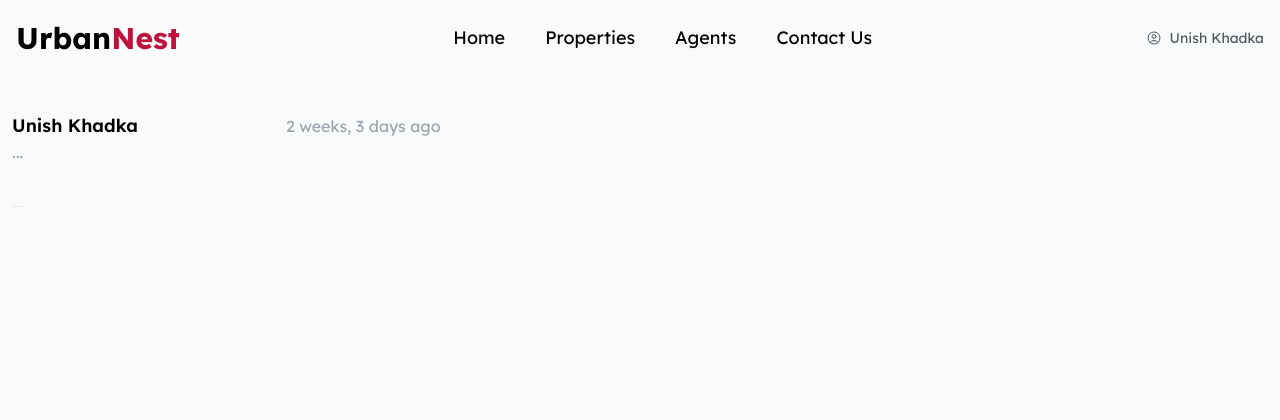
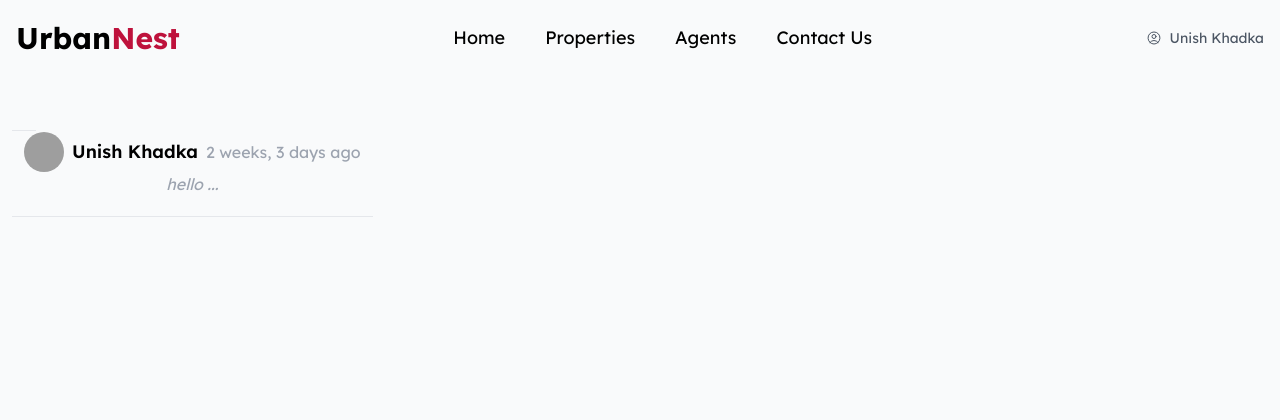
Before and after one commit to Zeusangis/django-real-estate, a Django app: page /inbox/ in a window 1280 px wide. Shown: the top 420 px of the page. Run offline with Django 5.2, Linux system fonts and the light colour scheme; a user stored in the database is signed in; data comes from the database, SQL or seed files in the repository; some libraries are stand-ins or nearby versions; grey boxes are pictures that could not be loaded.

Commit message:
Update inbox templates to display opposite user information and improve layout

```diff
--- a/spacenest/templates/spacenest/inbox_sidebar.html
+++ b/spacenest/templates/spacenest/inbox_sidebar.html
@@ -5,10 +5,14 @@
  <div class="transition hover:bg-indigo-100 px-3">
  <a href="{% url "inbox_single" mail.id %}" class="py-5 border-b px-3 ">
    <div  class="flex justify-between items-center">
-     <h3 class="text-lg font-semibold">{{mail.sender.full_name}}</h3>
+    <div class="flex items-center gap-2">
+      <img src="{{opposite_user.profile_image.url}}" alt="profile" class="w-10 h-10 rounded-full object-cover">
+      <div>
+        <h3 class="text-lg font-semibold">{{opposite_user.full_name}}</h3>
+     </div>
      <p class="text-md text-gray-400">{{mail.created_at|timesince}} ago</p>
    </div>
-   <div class="text-md italic text-gray-400">{{latest_message.message|slice:30}}...</div>
+   <div class="text-md italic text-center text-gray-400">{{latest_message.message|slice:30}}...</div>
  </a>
 </div>
  {% endfor %}
--- a/spacenest/templates/spacenest/inbox_single.html
+++ b/spacenest/templates/spacenest/inbox_single.html
@@ -11,14 +11,14 @@
       <div class="flex space-x-4 items-center">
         <div class="h-12 w-12 rounded-full overflow-hidden">
           <img
-            src="{{mailbox.sender.profile_image.url}}"
+            src="{{opposite_user.profile_image.url}}"
             loading="lazy"
             class="h-full w-full object-cover"
           />
         </div>
         <div class="flex flex-col">
-          <h3 class="font-semibold text-lg">{{mailbox.sender.full_name}}</h3>
-          <p class="text-light text-gray-400">{{mailbox.sender.email}}</p>
+          <h3 class="font-semibold text-lg">{{opposite_user.full_name}}</h3>
+          <p class="text-light text-gray-400">{{opposite_user.email}}</p>
         </div>
       </div>
       <form class="" action="" method="post">
--- a/spacenest/views.py
+++ b/spacenest/views.py
@@ -348,8 +348,12 @@ def inbox(request):
     for mail in mailboxes:
         latest_message = Message.objects.filter(mailbox=mail).last()
         latest_messages[mail.id] = latest_message  # Store by mailbox ID
-
-    context = {"mailboxes": mailboxes, "latest_messages": latest_messages}
+        opposite_user = mail.sender if mail.receiver == request.user else mail.receiver
+    context = {
+        "mailboxes": mailboxes,
+        "latest_message": latest_message,
+        "opposite_user": opposite_user,
+    }
     return render(request, "spacenest/inbox.html", context)
 
 
@@ -375,8 +379,12 @@ def inbox_single(request, pk):
         latest_message = Message.objects.filter(mailbox=mail).last()
     mailbox = Mailbox.objects.select_related("sender", "receiver").get(id=pk)
     mail = Message.objects.select_related("sender", "receiver").filter(mailbox=mailbox)
+    opposite_user = (
+        mailbox.sender if mailbox.receiver == request.user else mailbox.receiver
+    )
 
     context = {
+        "opposite_user": opposite_user,
         "mail": mail,
         "mailbox": mailbox,
         "mailboxes": mailboxes,
```
